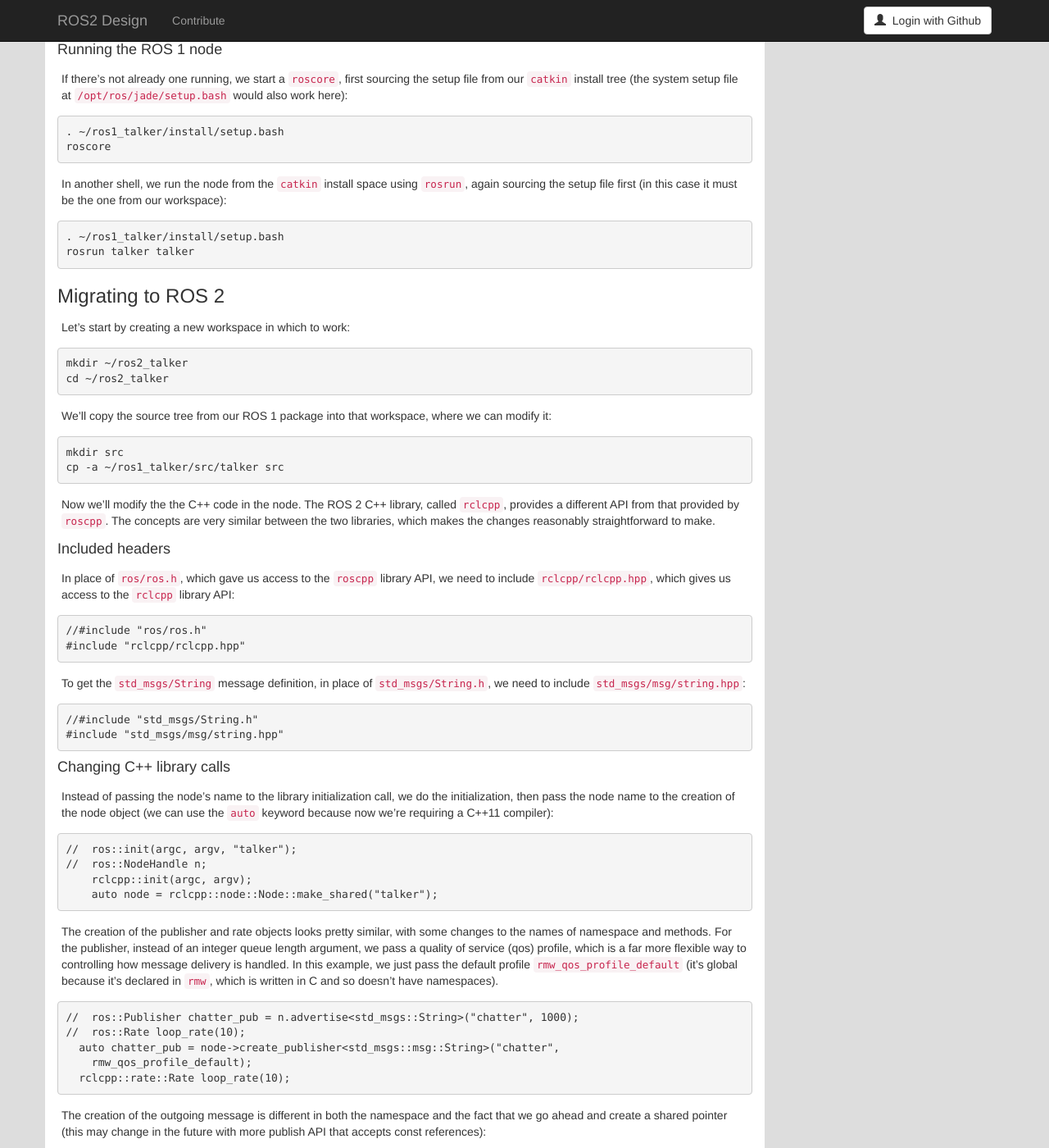
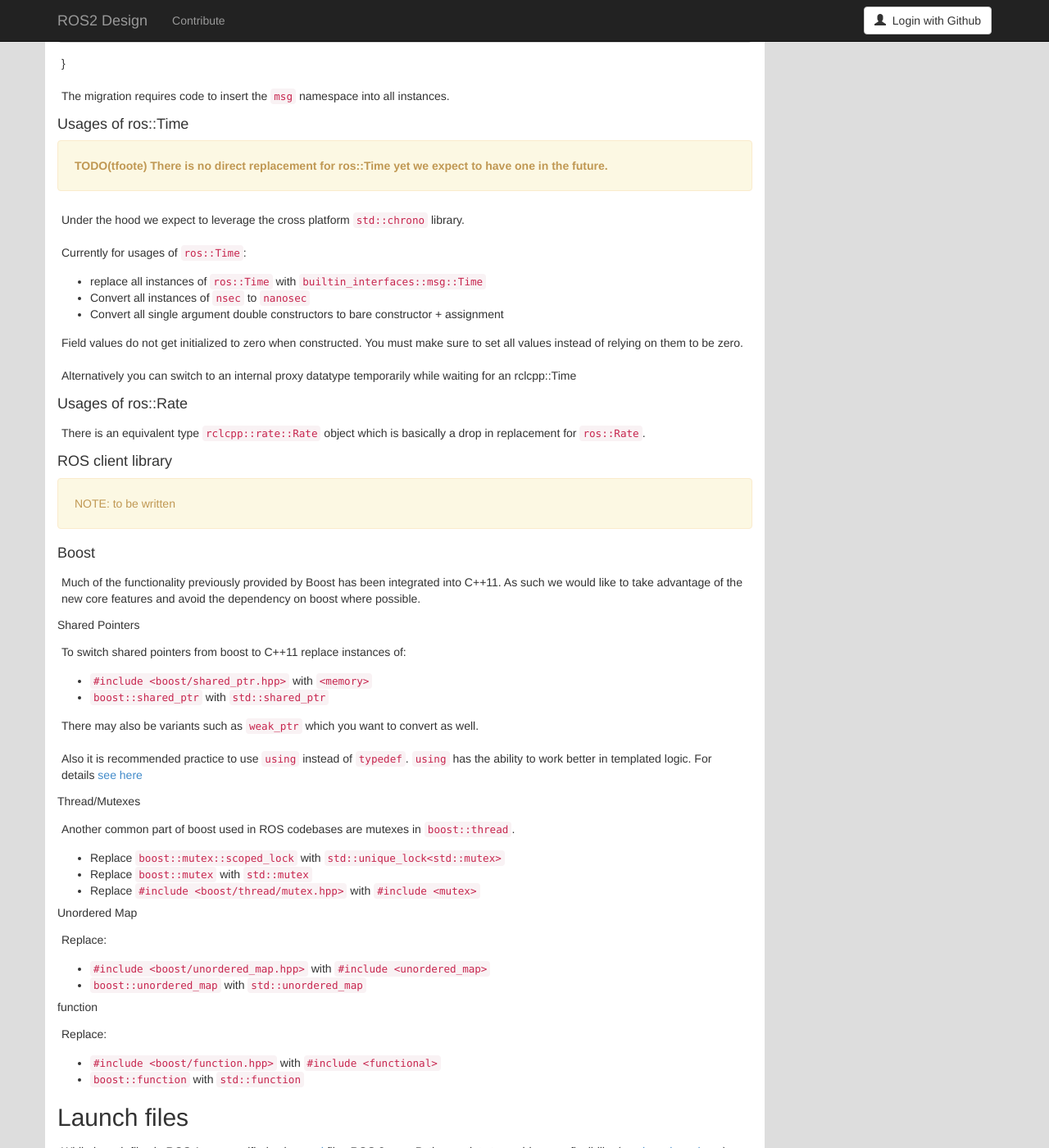
Before and after one commit to ros2/design, a Jekyll site: the page built from articles/200_migration_guide_from_ros1.md, in a window 1280 px wide and 1400 px high, scrolled down 3823 px. Shown: the whole window at 82% size. Built offline with Jekyll 4.4.1, drawn with Linux system fonts in a browser that asks for light colours; nearby versions of some CDN libraries; some of the changed text lies outside the part shown.

Commit message:
Updates based on tf2 migration experiences.
Including:
- updates for ros::TIme conversions
- boost::shared_ptr
- boost::thread
- boost::unordered_map
- boost::function

```diff
--- a/articles/200_migration_guide_from_ros1.md
+++ b/articles/200_migration_guide_from_ros1.md
@@ -42,6 +42,26 @@
 Some primitive types have been removed and the types `duration` and `time` which were builtin types in ROS 1 have been replaced with normal message definitions and must be used from the `builtin_interfaces` package.
 Also some naming conventions are stricter then in ROS 1.
 
+In your `package.xml` you will need to add:
+
+- `<buildtool_depend>rosidl_default_generators</buildtool_depend>`
+- `<exec_depend>rosidl_default_runtime</exec_depend>`
+- For each dependent message package add `<depend>message_package</depend>`
+
+In your `CMakeLists.txt`:
+
+Start by enabling C++11
+{% highlight c++ %}
+if(NOT WIN32)
+  add_definitions(-std=c++11)
+endif()
+{% endhighlight %}
+
+- `find_package(rosidl_default_generators REQUIRED)`
+- For each dependent message package add `find_package(message_package REQUIRED)` and replace the cmake function call to `generate_messages` with `rosidl_generate_interfaces`
+
+This will replace `add_message_files` and `add_service_files` listing of all the message and service files, which can be removed.
+
 ### Build system
 
 The build system in ROS 2 is called [ament](http://design.ros2.org/articles/ament.html).
@@ -71,18 +91,22 @@
 
 Apply the following changes to use `ament_cmake` instead of `catkin`:
 
-- Set the build type in the `package.xml` file:
+- Set the build type in the `package.xml` file export section:
 
-    <export>
-      <build_type>ament_cmake</build_type>
-    </export>
+{% highlight xml %}
+<export>
+  <build_type>ament_cmake</build_type>
+</export>
+{% endhighlight %}
 
 - Replace the `find_package` invocation with `catkin` and the `COMPONENTS` with:
 
-    find_package(ament_cmake REQUIRED)
-    find_package(component1 REQUIRED)
-    ...
-    find_package(componentN REQUIRED)
+{% highlight xml %}
+find_package(ament_cmake REQUIRED)
+find_package(component1 REQUIRED)
+...
+find_package(componentN REQUIRED)
+{% endhighlight %}
 
 - Move and update the `catkin_package` invocation with:
 
@@ -91,9 +115,28 @@
   - The only valid argument for [ament_package](https://github.com/ament/ament_cmake/blob/master/ament_cmake_core/cmake/core/ament_package.cmake) is `CONFIG_EXTRAS`.
     All other arguments are covered by separate functions which all need to be invoked *before* `ament_package`.
 
-  - The `INCLUDE_DIRS` arguments are passed to the new function [ament_export_include_directories](https://github.com/ament/ament_cmake/blob/master/ament_cmake_export_include_directories/cmake/ament_export_include_directories.cmake).
+<div class="alert alert-warning" markdown="1">
+  <b> TODO(tfoote) document ament_export_interfaces?
+</div>
 
-  - The `LIBRARIES` arguments are passed to the new functions [ament_export_libraries](https://github.com/ament/ament_cmake/blob/master/ament_cmake_export_libraries/cmake/ament_export_libraries.cmake) if the libraries are targets or [ament_export_library_names](https://github.com/ament/ament_cmake/blob/master/ament_cmake_export_libraries/cmake/ament_export_library_names.cmake) if the library is only identified by the name.
+- Replace the invocation of `add_message_files`, `add_service_files` and `generate_messages` with [rosidl_generate_interfaces](https://github.com/ros2/rosidl/blob/master/rosidl_cmake/cmake/rosidl_generate_interfaces.cmake).
+
+  - The first argument is the `target_name`.
+    If you're building just one library it's `${PROJECT_NAME}`
+
+  - Followed by the list of message filenames, relative to the package root.
+
+    - If you will be using the list of filenames multiple times, it is recommended to compose a list of message files and pass the list to the function for clarity.
+
+  - The final multi-value-keyword argument fpr `generate_messages` is `DEPENDENCIES` which requires the list of dependent message packages.
+
+    rosidl_generate_interfaces(${PROJECT_NAME}
+      ${msg_files}
+      DEPENDENCIES std_msgs
+    )
+
+- Remove any occurrences of the *devel space*.
+  Related CMake variables like `CATKIN_DEVEL_PREFIX` do not exist anymore.
 
   - The `CATKIN_DEPENDS` and `DEPENDS` arguments are passed to the new function [ament_export_dependencies](https://github.com/ament/ament_cmake/blob/master/ament_cmake_export_dependencies/cmake/ament_export_dependencies.cmake).
 
@@ -101,8 +144,6 @@
 
 - Remove any occurrences of the *devel space*.
   Related CMake variables like `CATKIN_DEVEL_PREFIX` do not exist anymore.
-
-- Replace `CATKIN_*_DESTINATION` variables with their actual paths according to the [FHS](http://www.pathname.com/fhs/):
 
   - `CATKIN_GLOBAL_BIN_DESTINATION`: `bin`
   - `CATKIN_GLOBAL_INCLUDE_DESTINATION`: `include`
@@ -114,8 +155,28 @@
   - `CATKIN_PACKAGE_LIB_DESTINATION`: `lib`
   - `CATKIN_PACKAGE_SHARE_DESTINATION`: `share/${PROJECT_NAME}`
 
-- Replace ROS 1 dependencies like `roscpp` with ROS 2 dependencies like `rclcpp`.
-  Using `rclcpp` will also require to link explicitly against one rmw implementation, commonly the default is provided by the [rmw_implementation](https://github.com/ros2/rmw_implementation/tree/master/rmw_implementation) package.
+#### Unit tests
+
+If you are using gtest
+
+- replace `CATKIN_ENABLE_TESTING` with `AMENT_ENABLE_TESTING`
+- replace `catkin_add_gtest` with `ament_add_gtest`
+- add a `<test_depend>ament_cmake_gtest</test_depend>`
+
+##### Linters
+
+In ROS 2.0 we are working to maintain clean code using linters.
+The styles for different languages are defined in our [Developer Guide](https://github.com/ros2/ros2/wiki/Developer-Guide).
+
+If you are starting a project from scratch it is recommended to follow the style guide and turn on the automatic linter unittests by adding these lines just below `if(AMENT_ENABLE_TESTING)`
+
+    find_package(ament_lint_auto REQUIRED)
+    ament_lint_auto_find_test_dependencies()
+
+You will also need to add the following dependencies to your `package.xml`:
+
+    <test_depend>ament_lint_auto</test_depend>
+    <test_depend>ament_lint_common</test_depend>
 
 #### Continue to use `catkin` in CMake
 
@@ -139,11 +200,90 @@
 
 For more details please see the article about the [generated C++ interfaces](http://design.ros2.org/articles/generated_interfaces_cpp.html).
 
+The migration requires includes to change by:
+
+- insert the subfolder `msg` between the package name and message datatype
+- Change the included filename from CamelCase to underscore separation
+- Change from `*.h` to `*.hpp`
+
+{% highlight c++ %}
+// ROS 1 style is in comments, ROS 2 follows, uncommented.
+// # include <geometry_msgs/PointStamped.h>
+#include <geometry_msgs/msg/point_stamped.hpp>
+
+// geometry_msgs::PointStamped point_stamped;
+geometry_msgs::msg::PointStamped point_stamped;
+{% endhighlight %}}
+
+The migration requires code to insert the `msg` namespace into all instances.
+
+#### Usages of ros::Time
+
+<div class="alert alert-warning" markdown="1">
+ <b>TODO(tfoote) There is no direct replacement for ros::Time yet we expect to have one in the future. </b>
+</div>
+Under the hood we expect to leverage the cross platform `std::chrono` library.
+
+Currently for usages of `ros::Time`:
+
+- replace all instances of `ros::Time` with `builtin_interfaces::msg::Time`
+- Convert all instances of `nsec` to `nanosec`
+- Convert all single argument double constructors to bare constructor + assignment
+
+Field values do not get initialized to zero when constructed.
+You must make sure to set all values instead of relying on them to be zero.
+
+Alternatively you can switch to an internal proxy datatype temporarily while waiting for an rclcpp::Time
+
+#### Usages of ros::Rate
+
+There is an equivalent type `rclcpp::rate::Rate` object which is basically a drop in replacement for `ros::Rate`.
+
 #### ROS client library
 
 <div class="alert alert-warning" markdown="1">
 NOTE: to be written
 </div>
+
+#### Boost
+
+Much of the functionality previously provided by Boost has been integrated into C++11.
+As such we would like to take advantage of the new core features and avoid the dependency on boost where possible.
+
+##### Shared Pointers
+
+To switch shared pointers from boost to C++11 replace instances of:
+
+- `#include <boost/shared_ptr.hpp>` with `<memory>`
+- `boost::shared_ptr` with `std::shared_ptr`
+
+There may also be variants such as `weak_ptr` which you want to convert as well.
+
+Also it is recommended practice to use `using` instead of `typedef`.
+`using` has the ability to work better in templated logic.
+For details [see here](https://stackoverflow.com/questions/10747810/what-is-the-difference-between-typedef-and-using-in-c11)
+
+##### Thread/Mutexes
+
+Another common part of boost used in ROS codebases are mutexes in `boost::thread`.
+
+- Replace `boost::mutex::scoped_lock` with `std::unique_lock<std::mutex>`
+- Replace `boost::mutex` with `std::mutex`
+- Replace `#include <boost/thread/mutex.hpp>` with `#include <mutex>`
+
+##### Unordered Map
+
+Replace:
+
+- `#include <boost/unordered_map.hpp>` with `#include <unordered_map>`
+- `boost::unordered_map` with `std::unordered_map`
+
+##### function
+
+Replace:
+
+- `#include <boost/function.hpp>`  with `#include <functional>`
+- `boost::function` with `std::function`
 
 ## Launch files
 
@@ -172,31 +312,31 @@
 
 Here is the content of those three files:
 
-~~~
-$ cat src/talker/package.xml
+`src/talker/package.xml`:
+{% highlight xml %}
 {% include 200_migration_guide_from_ros1/ros1/src/talker/package.xml %}
-~~~
+{% endhighlight %}
 
-~~~
-$ cat src/talker/CMakeLists.txt
+`src/talker/CMakeLists.txt`:
+{% highlight cmake %}
 {% include 200_migration_guide_from_ros1/ros1/src/talker/CMakeLists.txt %}
-~~~
+{% endhighlight %}
 
-~~~
-$ cat src/talker/talker.cpp
+`src/talker/talker.cpp`:
+{% highlight c++ %}
 {% include 200_migration_guide_from_ros1/ros1/src/talker/talker.cpp %}
-~~~
+{% endhighlight %}
 
 #### Building the ROS 1 code
 
 We source an environment setup file (in this case for Jade using bash), then we
 build our package using `catkin_make install`:
 
-~~~
+{% highlight bash %}
 . /opt/ros/jade/setup.bash
 cd ~/ros1_talker
 catkin_make install
-~~~
+{% endhighlight %}
 
 #### Running the ROS 1 node
 
@@ -204,35 +344,35 @@
 setup file from our `catkin` install tree (the system setup file at
 `/opt/ros/jade/setup.bash` would also work here):
 
-~~~
+{% highlight bash %}
 . ~/ros1_talker/install/setup.bash
 roscore
-~~~
+{% endhighlight %}
 
 In another shell, we run the node from the `catkin` install space using
 `rosrun`, again sourcing the setup file first (in this case it must be the one
 from our workspace):
 
-~~~
+{% highlight bash %}
 . ~/ros1_talker/install/setup.bash
 rosrun talker talker
-~~~
+{% endhighlight %}
 
 ### Migrating to ROS 2
 
 Let's start by creating a new workspace in which to work:
 
-~~~
+{% highlight bash %}
 mkdir ~/ros2_talker
 cd ~/ros2_talker
-~~~
+{% endhighlight %}
 
 We'll copy the source tree from our ROS 1 package into that workspace, where we can modify it:
 
-~~~
+{% highlight bash %}
 mkdir src
 cp -a ~/ros1_talker/src/talker src
-~~~
+{% endhighlight %}
 
 Now we'll modify the the C++ code in the node.
 The ROS 2 C++ library, called `rclcpp`, provides a different API from that
@@ -246,18 +386,18 @@
 need to include `rclcpp/rclcpp.hpp`, which gives us access to the `rclcpp`
 library API:
 
-~~~
+{% highlight c++ %}
 //#include "ros/ros.h"
 #include "rclcpp/rclcpp.hpp"
-~~~
+{% endhighlight %}
 
 To get the `std_msgs/String` message definition, in place of
 `std_msgs/String.h`, we need to include `std_msgs/msg/string.hpp`:
 
-~~~
+{% highlight c++ %}
 //#include "std_msgs/String.h"
 #include "std_msgs/msg/string.hpp"
-~~~
+{% endhighlight %}
 
 #### Changing C++ library calls
 
@@ -265,12 +405,12 @@
 the initialization, then pass the node name to the creation of the node object
 (we can use the `auto` keyword because now we're requiring a C++11 compiler):
 
-~~~
+{% highlight c++ %}
 //  ros::init(argc, argv, "talker");
 //  ros::NodeHandle n;
     rclcpp::init(argc, argv);
     auto node = rclcpp::node::Node::make_shared("talker");
-~~~
+{% endhighlight %}
 
 The creation of the publisher and rate objects looks pretty similar, with some
 changes to the names of namespace and methods.
@@ -281,71 +421,71 @@
 (it's global because it's declared in `rmw`, which is written in C and so
 doesn't have namespaces).
 
-~~~
+{% highlight c++ %}
 //  ros::Publisher chatter_pub = n.advertise<std_msgs::String>("chatter", 1000);
 //  ros::Rate loop_rate(10);
   auto chatter_pub = node->create_publisher<std_msgs::msg::String>("chatter",
     rmw_qos_profile_default);
   rclcpp::rate::Rate loop_rate(10);
-~~~
+{% endhighlight %}
 
 The creation of the outgoing message is different in both the namespace and the
 fact that we go ahead and create a shared pointer (this may change in the future
 with more publish API that accepts const references):
 
-~~~
+{% highlight c++ %}
 //  std_msgs::String msg;
   auto msg = std::make_shared<std_msgs::msg::String>();
-~~~
+{% endhighlight %}
 
 In place of `ros::ok()`, we call `rclcpp::ok()`:
 
-~~~
+{% highlight c++ %}
 //  while (ros::ok())
   while (rclcpp::ok())
-~~~
+{% endhighlight %}
 
 Inside the publishing loop, we use the `->` operator to access the `data` field
 (because now `msg` is a shared pointer):
 
-~~~
+{% highlight c++ %}
 //    msg.data = ss.str();
     msg->data = ss.str();
-~~~
+{% endhighlight %}
 
 To print a console message, instead of using `ROS_INFO()`, we use `printf()`
 (this is temporary, because we don't yet have an equivalent of the `rosconsole`
 package):
 
-~~~
+{% highlight c++ %}
 //    ROS_INFO("%s", msg.data.c_str());
     printf("%s\n", msg->data.c_str());
-~~~
+{% endhighlight %}
 
 Publishing the message is very similar, the only noticeable difference being
 that the publisher is now a shared pointer:
 
-~~~
+{% highlight c++ %}
 //    chatter_pub.publish(msg);
     chatter_pub->publish(msg);
-~~~
+{% endhighlight %}
 
 Spinning (i.e., letting the communications system process any pending
 incoming/outgoing messages) is different in that the call now takes the node as
 an argument:
 
-~~~
+{% highlight c++ %}
 //    ros::spinOnce();
     rclcpp::spin_some(node);
-~~~
+{% endhighlight %}
 
 Sleeping using the rate object is unchanged.
 
 Putting it all together, the new `talker.cpp` looks like this:
 
-~~~
+{% highlight c++ %}
 {% include 200_migration_guide_from_ros1/ros2/src/talker/talker.cpp %}
-~~~
+{% endhighlight %}
 
 #### Changing the `package.xml`
 
@@ -353,18 +493,18 @@
 (this format is also supported in ROS 1, but isn't used by all packages).
 We start by specifying the format version in the `package` tag:
 
-~~~
+{% highlight xml %}
 <!-- <package> -->
 <package format="2">
-~~~
+{% endhighlight %}
 
 ROS 2 uses a newer version of `catkin`, called `ament`, which we specify in the
 `buildtool_depend` tag:
 
-~~~
+{% highlight xml %}
 <!--  <buildtool_depend>catkin</buildtool_depend> -->
   <buildtool_depend>ament_cmake</buildtool_depend>
-~~~
+{% endhighlight %}
 
 In our build dependencies, instead of `roscpp` we use `rclcpp`, which provides
 the C++ API that we use.
@@ -373,45 +513,46 @@
 DDS implementations (we should consider restructuring / renaming things so that
 it's possible to depend on one thing, analogous to `roscpp`):
 
-~~~
+{% highlight xml %}
 <!--  <build_depend>roscpp</build_depend> -->
   <build_depend>rclcpp</build_depend>
   <build_depend>rmw_implementation</build_depend>
-~~~
+{% endhighlight %}
 
 We make the same addition in the run dependencies and also update from the
 `run_depend` tag to the `exec_depend` tag (part of the upgrade to version 2 of
 the package format):
 
-~~~
+{% highlight xml %}
 <!--  <run_depend>roscpp</run_depend> -->
   <exec_depend>rclcpp</exec_depend>
   <exec_depend>rmw_implementation</exec_depend>
 <!--  <run_depend>std_msgs</run_depend> -->
   <exec_depend>std_msgs</exec_depend>
-~~~
+{% endhighlight %}
 
 We also need to tell `ament` what *kind* of package we are, so that it knows how
 to build us.
 Because we're using `ament` and CMake, we add the following lines to declare our
 build type to be `ament_cmake`:
 
-~~~
+{% highlight xml %}
   <export>
     <build_type>ament_cmake</build_type>
   </export>
-~~~
+{% endhighlight %}
 
 Putting it all together, our `package.xml` now looks like this:
 
-~~~
+{% highlight xml %}
 {% include 200_migration_guide_from_ros1/ros2/src/talker/package.xml %}
-~~~
+{% endhighlight %}
 
-*TODO: show simpler version of this file just using the `<depend>` tag, which is
+<div class="alert alert-warning" markdown="1">
+ <b>TODO: show simpler version of this file just using the `<depend>` tag, which is
 enabled by version 2 of the package format (also supported in `catkin` so,
-strictly speaking, orthogonal to ROS 2).*
-
+strictly speaking, orthogonal to ROS 2).
+</div>
 #### Changing the CMake code
 
 ROS 2 relies on the C++11 standard.
@@ -420,59 +561,61 @@
 Using `gcc` 4.8 (which is what is used on Ubuntu Trusty), we need to enable it
 explicitly, which we do by adding this line near the top of the file:
 
-~~~
+{% highlight cmake %}
 set(CMAKE_CXX_FLAGS "${CMAKE_CXX_FLAGS} -std=c++11")
-~~~
+{% endhighlight %}
 
 Using `catkin`, we specify the packages we want to build against by passing them
 as `COMPONENTS` arguments when initially finding `catkin` itself.
 With `ament`, we find each package individually, starting with `ament_cmake`
 (and adding our new dependency, `rmw_implementation`):
 
-~~~
+{% highlight cmake %}
 #find_package(catkin REQUIRED COMPONENTS roscpp std_msgs)
 find_package(ament_cmake REQUIRED)
 find_package(rclcpp REQUIRED)
 find_package(rmw_implementation REQUIRED)
 find_package(std_msgs REQUIRED)
-~~~
+{% endhighlight %}
 
 We call `catkin_package()` to auto-generate things like CMake configuration
 files for other packages that use our package.
 Whereas that call happens *before* specifying targets to build, we now call the
 analogous `ament_package()` *after* the targets:
 
-~~~
-#catkin_package()
+{% highlight cmake %}
+# catkin_package()
 # At the bottom of the file:
 ament_package()
-~~~
+{% endhighlight %}
 
 Similarly to how we found each dependent package separately, instead of finding
 them as parts of catkin, we also need to add their include directories
 separately (see also `ament_target_dependencies()` below, which is a more
 concise and more thorough way of handling dependent packages' build flags):
 
-~~~
+{% highlight cmake %}
 #include_directories(${catkin_INCLUDE_DIRS})
 include_directories(${rclcpp_INCLUDE_DIRS}
                     ${rmw_implementation_INCLUDE_DIRS}
                     ${std_msgs_INCLUDE_DIRS})
-~~~
+{% endhighlight %}
 
 We do the same to link against our dependent packages' libraries:
 
-~~~
+{% highlight cmake %}
 #target_link_libraries(talker ${catkin_LIBRARIES})
 target_link_libraries(talker
                       ${rclcpp_LIBRARIES}
                       ${rmw_implementation_LIBRARIES}
                       ${std_msgs_LIBRARIES})
-~~~
+{% endhighlight %}
 
-*TODO: explain how `ament_target_dependencies()` simplifies the above steps and
+<div class="alert alert-warning" markdown="1">
+ <b>TODO: explain how `ament_target_dependencies()` simplifies the above steps and
 is also better (also handling `*_DEFINITIONS`, doing target-specific include
 directories, etc.).*
+</div>
 
 For installation, `catkin` defines variables like
 `CATKIN_PACKAGE_BIN_DESTINATION`.
@@ -480,31 +623,32 @@
 for executables (this is in part because we don't yet have an equivalent of
 `rosrun`):
 
-~~~
+{% highlight cmake %}
 #install(TARGETS talker
 #  RUNTIME DESTINATION ${CATKIN_PACKAGE_BIN_DESTINATION})
 install(TARGETS talker RUNTIME DESTINATION bin)
-~~~
+{% endhighlight %}
 
 Putting it all together, the new `CMakeLists.txt` looks like this:
 
-~~~
+{% highlight cmake %}
 {% include 200_migration_guide_from_ros1/ros2/src/talker/CMakeLists.txt %}
-~~~
+{% endhighlight %}
 
-*TODO: Show what this would look like with `ament_auto`.*
-
+<div class="alert alert-warning" markdown="1">
+<b>TODO: Show what this would look like with `ament_auto`.</b>
+</div>
 #### Building the ROS 2 code
 
 We source an environment setup file (in this case the one generated by following
 the ROS 2 installation tutorial, which builds in `~/ros2_ws`, then we build our
 package using `ament build`:
 
-~~~
+{% highlight bash %}
 . ~/ros2_ws/install/setup.bash
 cd ~/ros2_talker
 ament build
-~~~
+{% endhighlight %}
 
 #### Running the ROS 2 node
 
@@ -512,7 +656,7 @@
 setup file, from our `ament` install tree, we can invoke it by name directly
 (also, there is not yet a ROS 2 equivalent for `rosrun`):
 
-~~~
+{% highlight bash %}
 . ~/ros2_ws/install/setup.bash
 talker
-~~~
+{% endhighlight %}
```
Also changed, not shown: other parts of articles/200_migration_guide_from_ros1.md (+1 -1 lines).
